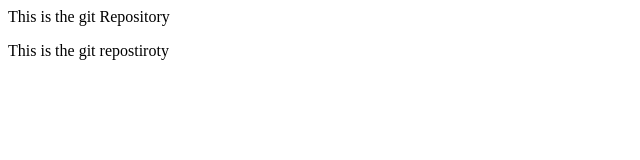
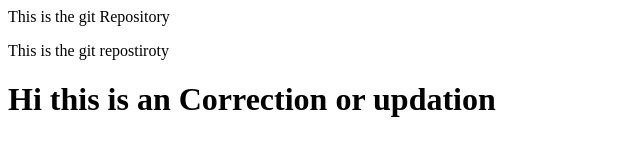
Before and after one commit to Jasonantony/Gitproject, a plain HTML site: page index.html in a window 1280 px wide. Shown: the whole page, without its empty margins (0-640 px from the left). Drawn offline with Linux system fonts and the light colour scheme.

Commit message:
Added few lines

```diff
--- a/index.html
+++ b/index.html
@@ -4,5 +4,6 @@ This is the git Repository
 </head>
 <body>
 <p> This is the git repostiroty</P>
+<h1>Hi this is an Correction or updation</h1>
 </body>
 </html>
```
